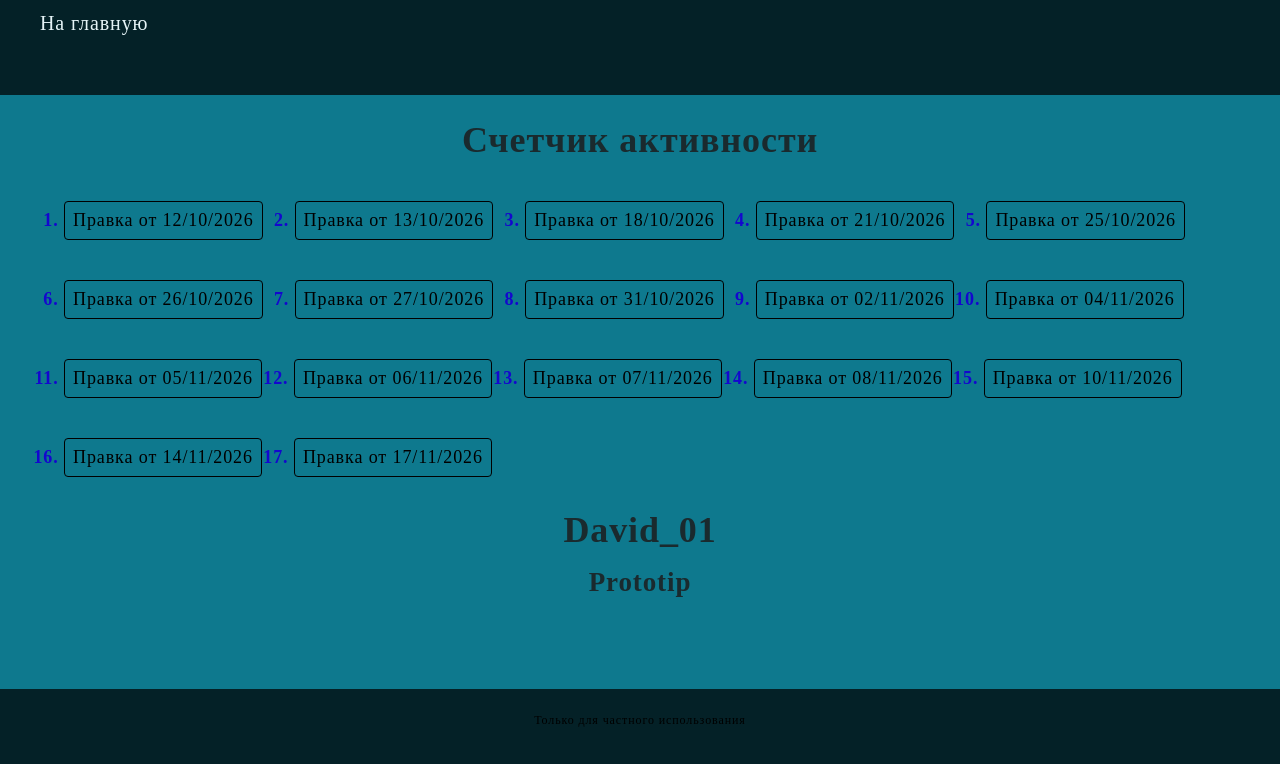
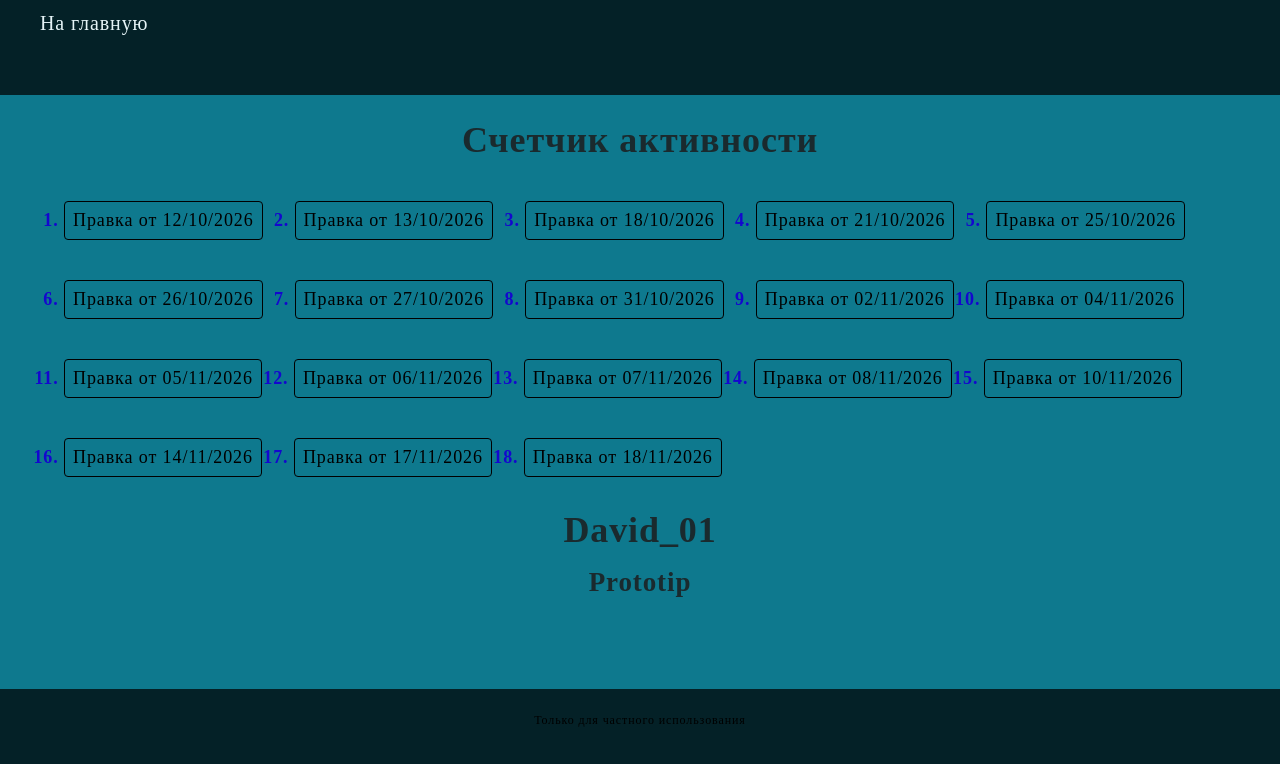
Before and after one commit to web22des/active-git, a plain HTML site: page count.html in a window 1280 px wide. Drawn offline with Linux system fonts and the light colour scheme.

Commit message:
18/11/2026

```diff
--- a/count.html
+++ b/count.html
@@ -38,6 +38,7 @@
                     <li class="item">Правка от 10/11/2026</li>
                     <li class="item">Правка от 14/11/2026</li>
                     <li class="item">Правка от 17/11/2026</li>
+                    <li class="item">Правка от 18/11/2026</li>
                 </ol>
                 <h1>David_01</h1>
 
```
